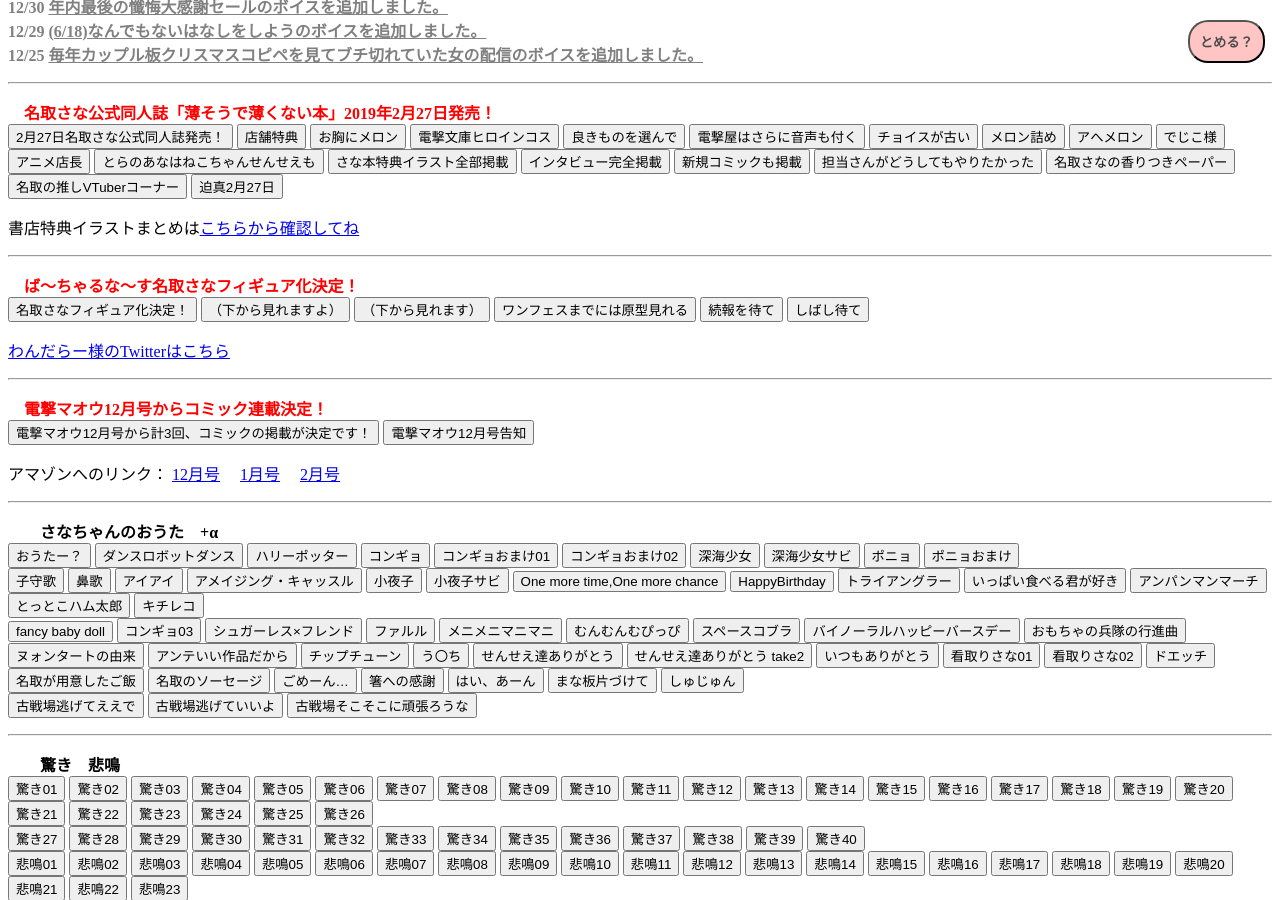
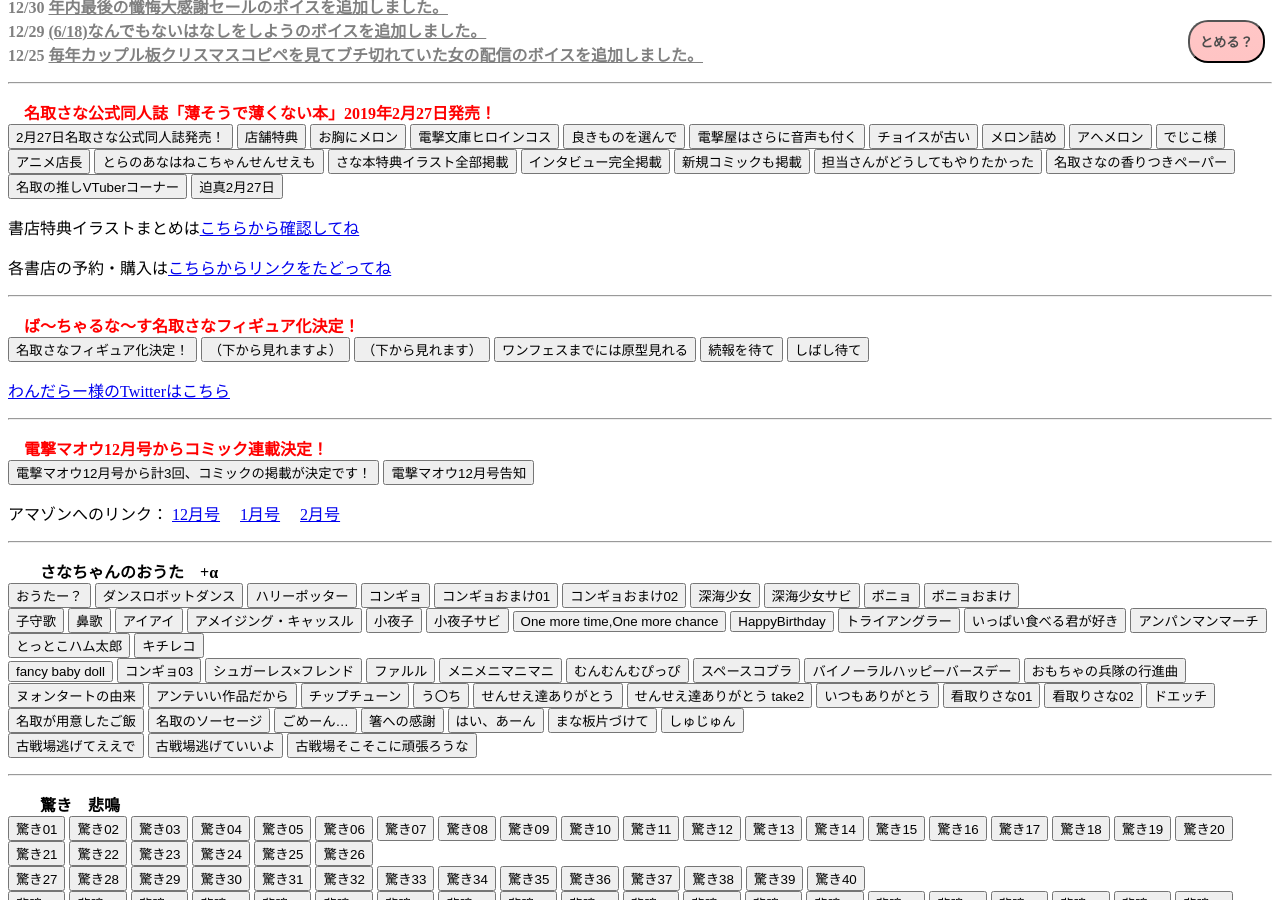
Before and after one commit to sanabutton/sanabutton.github.io, a Jekyll site: the page built from index.html, in a window 1280 px wide and 900 px high, scrolled down 529 px. Built offline with Jekyll 4.4.1, drawn with Linux system fonts in a browser that asks for light colours; comment, search, counter and statistics services are not loaded.

Commit message:
薄そうで薄くない本の購入ページヘのリンクへのリンクを追加

```diff
--- a/index.html
+++ b/index.html
@@ -41,6 +41,7 @@ layout: home
 <button type="button" class="sounds" data-file="せんせえがバーチャルさんを見ている時バーチャルさんもまた以下略/迫真2月27日">迫真2月27日</button>
 
 <p>書店特典イラストまとめは<a href="https://twitter.com/sana_natori/status/1083334033671507968">こちらから確認してね</a></p>
+<p>各書店の予約・購入は<a href="http://maoh.dengeki.com/blog/archives/10616">こちらからリンクをたどってね</a></p>
 
 <hr style="margin: 1em 0 ;">
 　<span class="important-notify"><b>ば～ちゃるな～す名取さなフィギュア化決定！</b></span>
```
